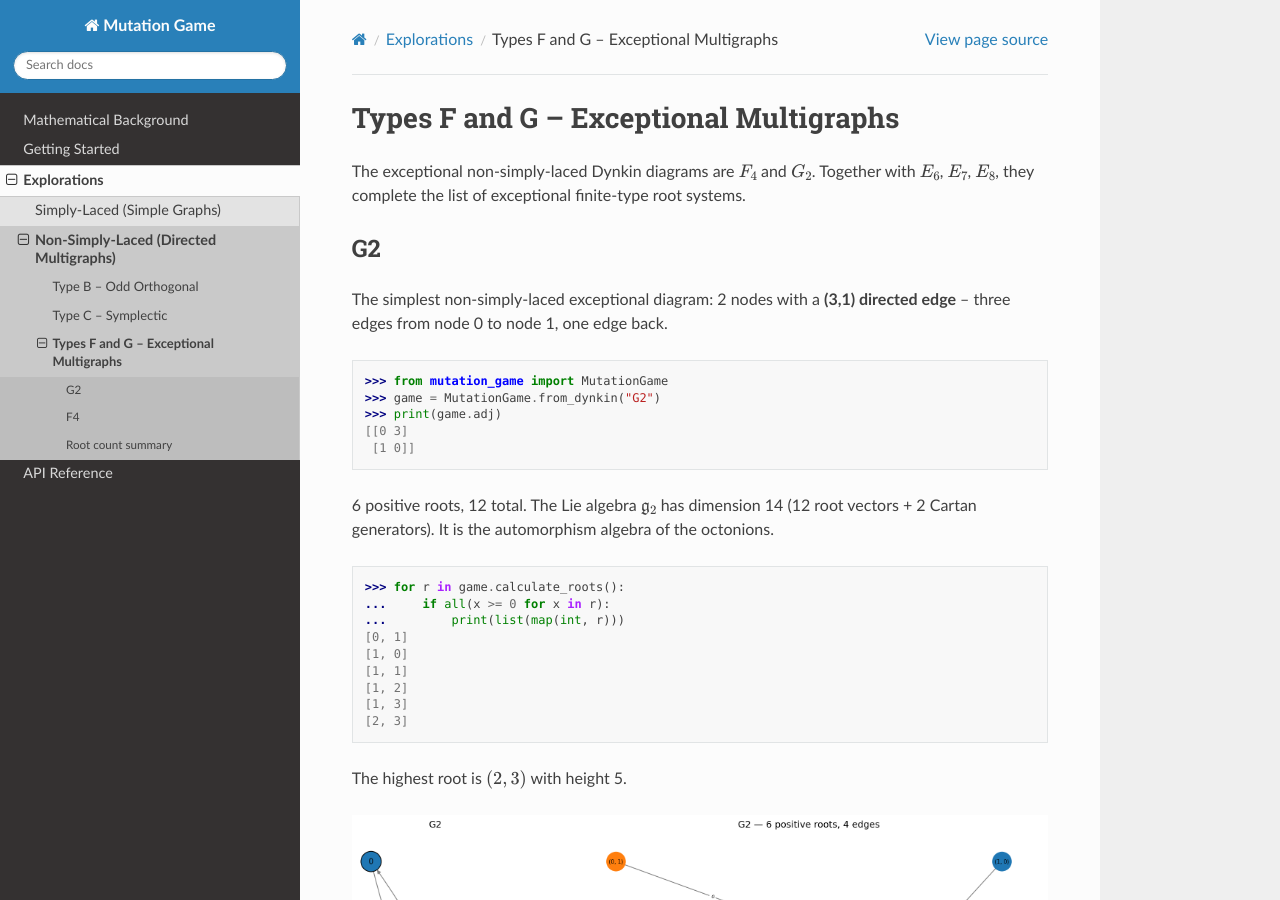
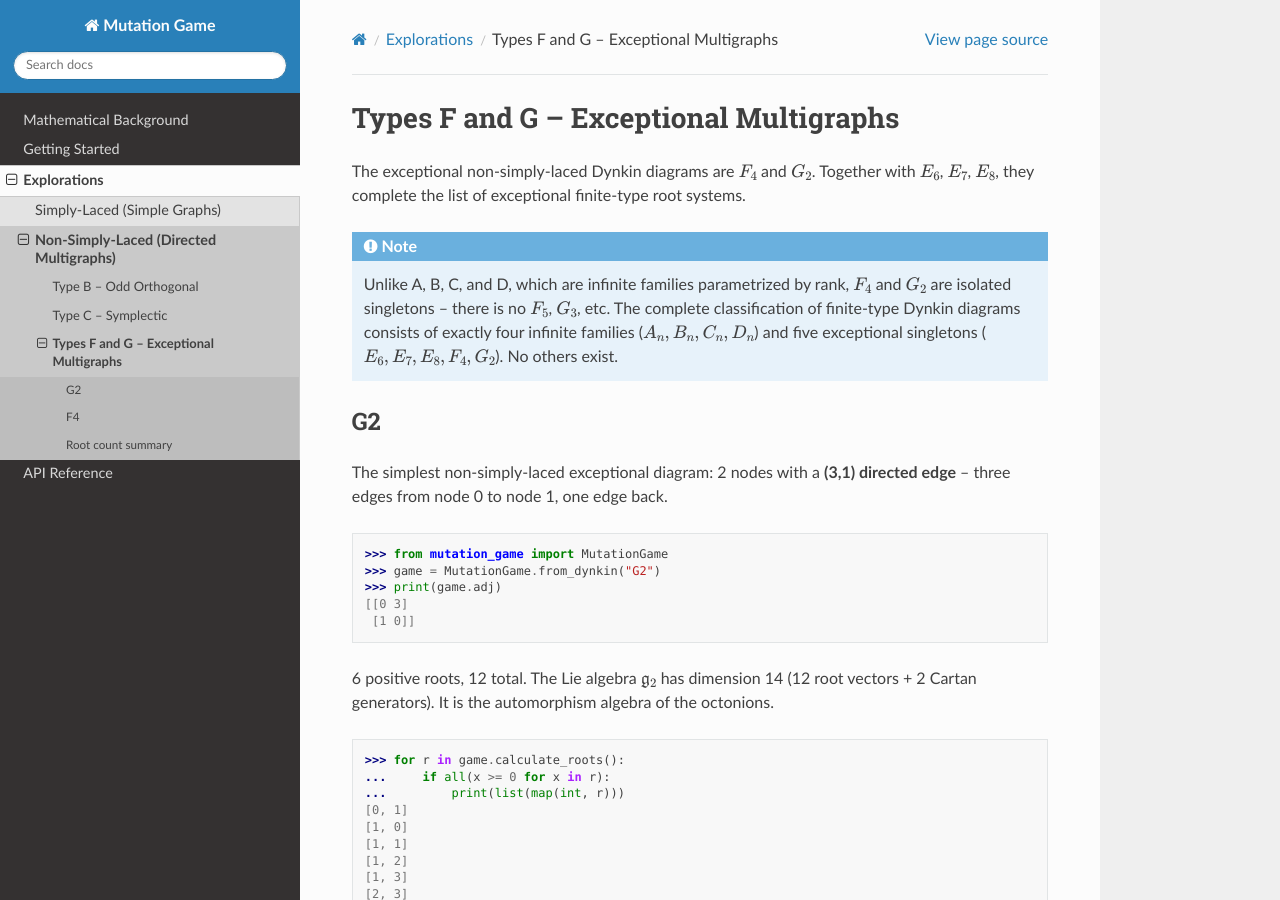
Before and after one commit to andreacortis/mutation_game, a Sphinx documentation site: the page built from docs/type_fg.rst, in a window 1280 px wide and 900 px high. Built offline with Sphinx 7.4.7 and the Read the Docs theme 3.1.0, drawn with Linux system fonts in a browser that asks for light colours.

Commit message:
Add note that F4 and G2 are isolated singletons, not infinite families
Co-Authored-By: Claude Opus 4.6 (1M context) <noreply@anthropic.com>

```diff
--- a/docs/type_fg.rst
+++ b/docs/type_fg.rst
@@ -4,6 +4,15 @@ Types F and G -- Exceptional Multigraphs
 The exceptional non-simply-laced Dynkin diagrams are :math:`F_4` and
 :math:`G_2`. Together with :math:`E_6`, :math:`E_7`, :math:`E_8`, they
 complete the list of exceptional finite-type root systems.
+
+.. note::
+
+   Unlike A, B, C, and D, which are infinite families parametrized by rank,
+   :math:`F_4` and :math:`G_2` are isolated singletons -- there is no
+   :math:`F_5`, :math:`G_3`, etc. The complete classification of finite-type
+   Dynkin diagrams consists of exactly four infinite families
+   (:math:`A_n, B_n, C_n, D_n`) and five exceptional singletons
+   (:math:`E_6, E_7, E_8, F_4, G_2`). No others exist.
 
 G2
 --
```
